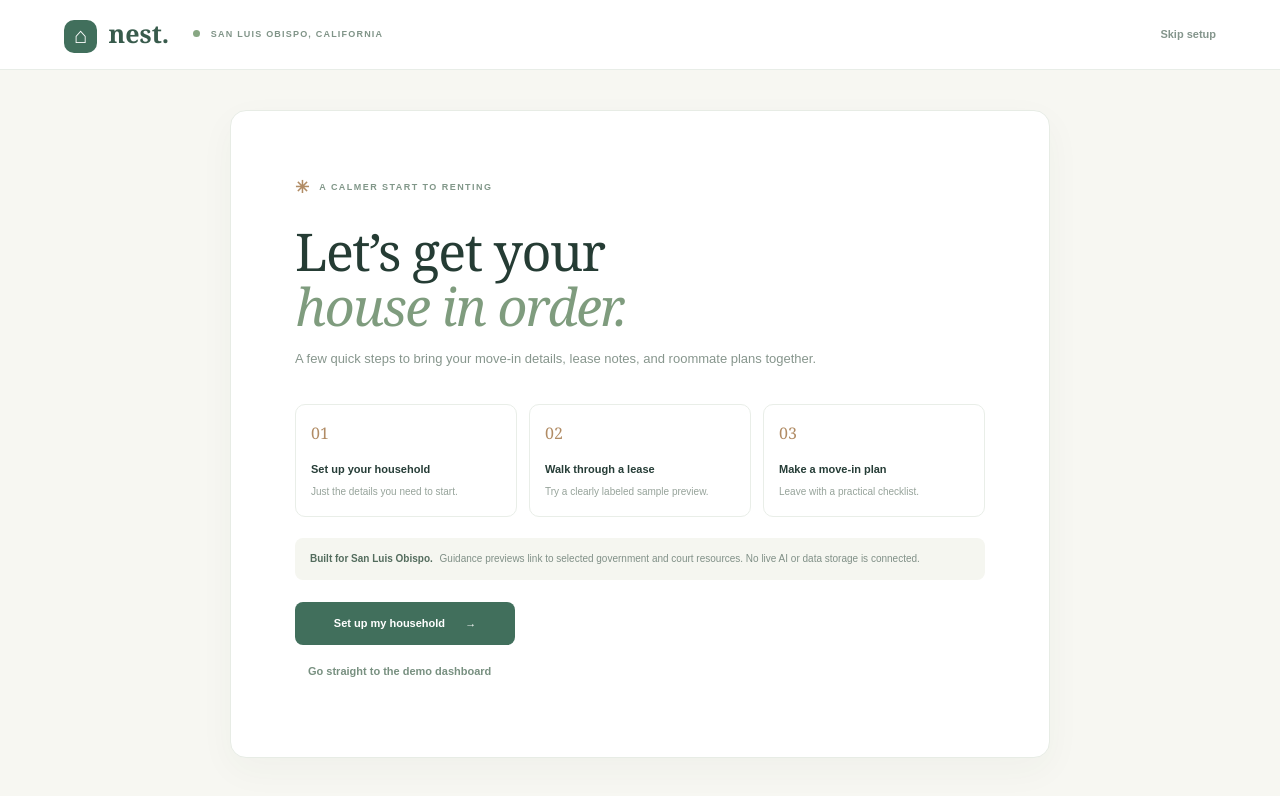
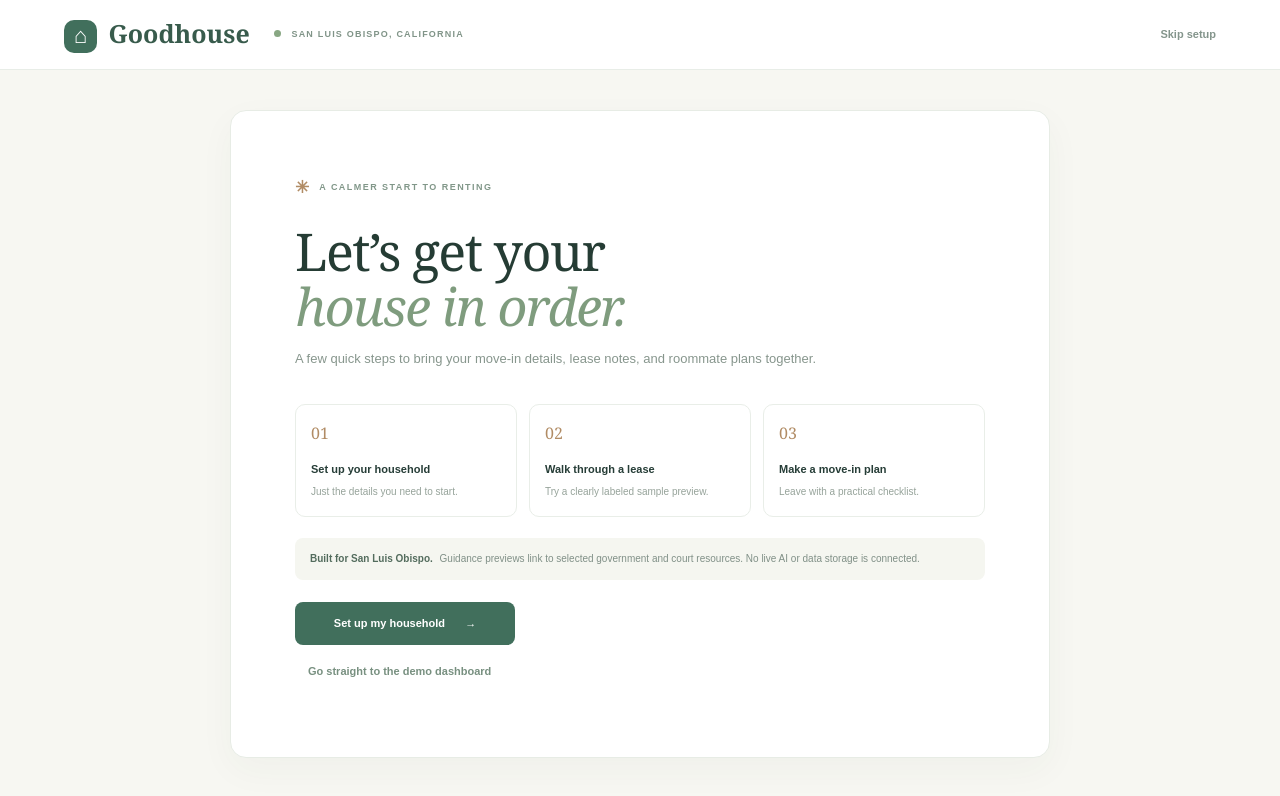
Before and after one commit to jack55mills-sudo/JJT, a Next.js app: page / in a window 1280 px wide. Shown: the top 796 px of the page. Built offline with nearby package versions, Linux system fonts and the light colour scheme.

Commit message:
Keep Goodhouse branding in move-in setup

```diff
--- a/app/setup-flow.tsx
+++ b/app/setup-flow.tsx
@@ -144,7 +144,7 @@ export default function SetupFlow({
   return (
     <main className="setup-page">
       <div className="setup-topbar">
-        <a className="setup-brand" href="#" onClick={(event) => event.preventDefault()}><span>⌂</span> nest.</a>
+        <a className="setup-brand" href="#" onClick={(event) => event.preventDefault()}><span>⌂</span> Goodhouse</a>
         <span className="setup-location"><span /> SAN LUIS OBISPO, CALIFORNIA</span>
         <button className="setup-skip" onClick={onSkip}>Skip setup</button>
       </div>
```
